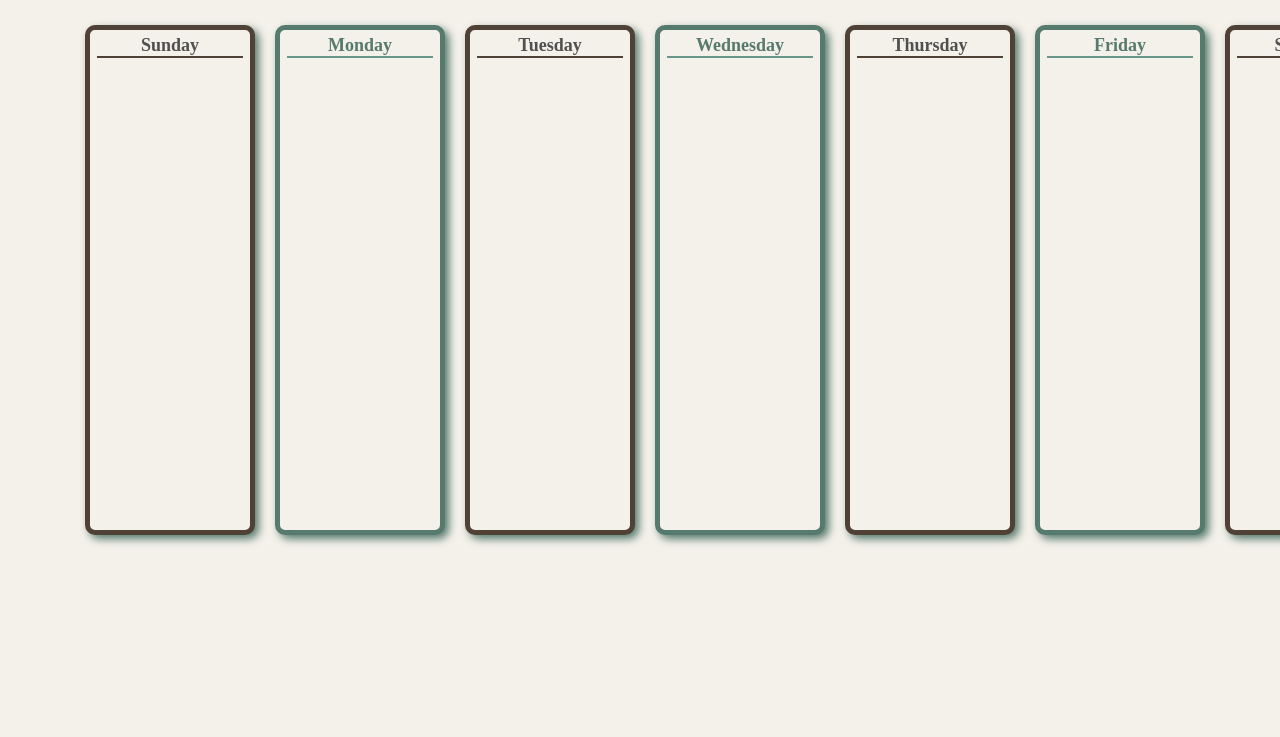
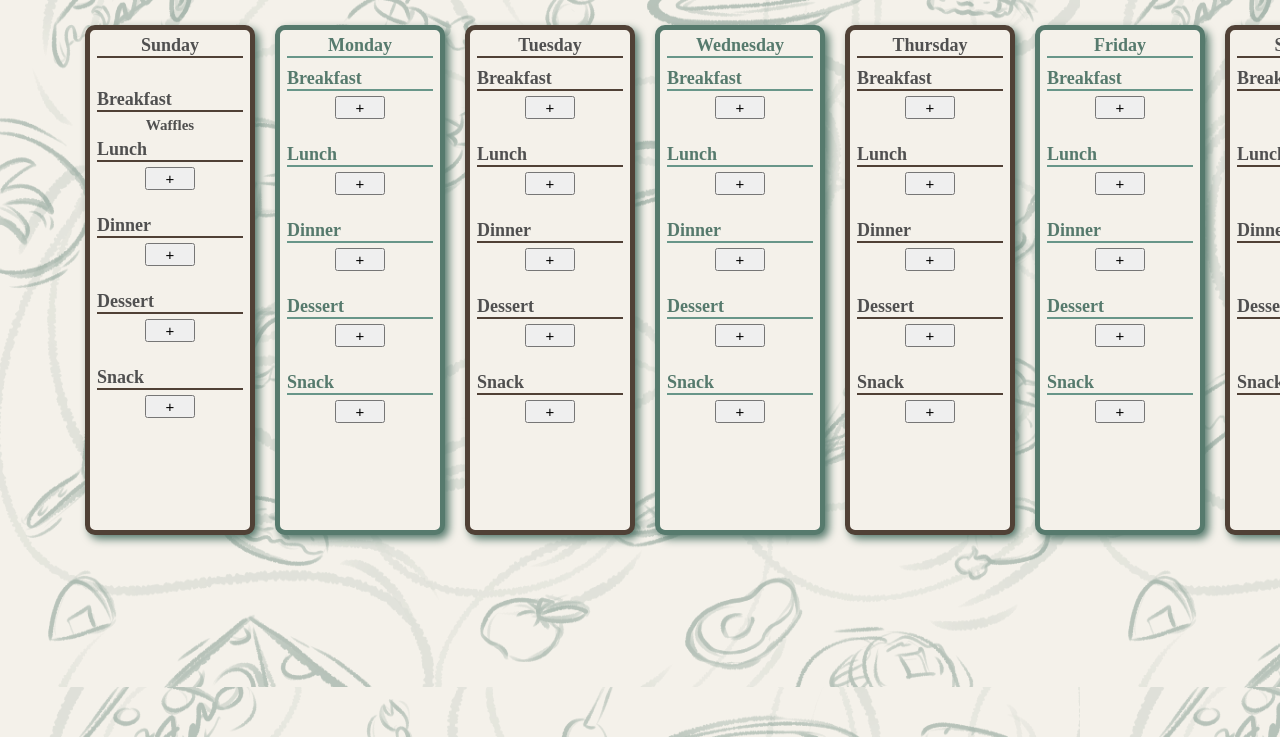
Before and after one commit to hunter-byte-afk/ReciMe, a website: page html/prep.html in a window 1280 px wide. Shown: the part 63-800 px from the top of the page. Drawn offline with Linux system fonts and the light colour scheme.

Commit message:
visuals update
- prep days filled (no connection)
- visuals for pantry with borders

```diff
--- a/html/prep.html
+++ b/html/prep.html
@@ -66,35 +66,122 @@
         <div class = "prep">
             <div class = "week">
                 <div class = "sun"  id = "brown">
-                    <p> Sunday </p>
+                    <p class = "day"> Sunday </p>
                     <br>
                     <div class = "prepItem">
-
+                        <p> Breakfast </p>
+                        <h6> Waffles </h6>
+                        <p> Lunch </p>
+                        <button> + </button>
+                        <p> Dinner </p>
+                        <button> + </button>
+                        <p> Dessert </p>
+                        <button> + </button>
+                        <p> Snack </p>
+                        <button> + </button>
                     </div>
                 </div>
 
                 <div class = "mon" id = "blue">
                     <p> Monday </p>
+
+                    <div class = "prepItem">
+                        <p> Breakfast </p>
+                        <button> + </button>
+                        <p> Lunch </p>
+                        <button> + </button>
+                        <p> Dinner </p>
+                        <button> + </button>
+                        <p> Dessert </p>
+                        <button> + </button>
+                        <p> Snack </p>
+                        <button> + </button>
+                    </div>
                 </div>
 
                 <div class = "tue" id = "brown">
                     <p> Tuesday </p>
+
+                    <div class = "prepItem">
+                        <p> Breakfast </p>
+                        <button> + </button>
+                        <p> Lunch </p>
+                        <button> + </button>
+                        <p> Dinner </p>
+                        <button> + </button>
+                        <p> Dessert </p>
+                        <button> + </button>
+                        <p> Snack </p>
+                        <button> + </button>
+                    </div>
                 </div>
 
                 <div class = "wed"  id = "blue">
                     <p> Wednesday </p>
+
+                    <div class = "prepItem">
+                        <p> Breakfast </p>
+                        <button> + </button>
+                        <p> Lunch </p>
+                        <button> + </button>
+                        <p> Dinner </p>
+                        <button> + </button>
+                        <p> Dessert </p>
+                        <button> + </button>
+                        <p> Snack </p>
+                        <button> + </button>
+                    </div>
                 </div>
 
                 <div class = "thur" id = "brown">
                     <p> Thursday </p>
+
+                    <div class = "prepItem">
+                        <p> Breakfast </p>
+                        <button> + </button>
+                        <p> Lunch </p>
+                        <button> + </button>
+                        <p> Dinner </p>
+                        <button> + </button>
+                        <p> Dessert </p>
+                        <button> + </button>
+                        <p> Snack </p>
+                        <button> + </button>
+                    </div>
                 </div>
 
                 <div class = "fri"  id = "blue">
                     <p> Friday </p>
+
+                    <div class = "prepItem">
+                        <p> Breakfast </p>
+                        <button> + </button>
+                        <p> Lunch </p>
+                        <button> + </button>
+                        <p> Dinner </p>
+                        <button> + </button>
+                        <p> Dessert </p>
+                        <button> + </button>
+                        <p> Snack </p>
+                        <button> + </button>
+                    </div>
                 </div>
 
                 <div class = "sat" id = "brown">
                     <p> Saturday </p>
+
+                    <div class = "prepItem">
+                        <p> Breakfast </p>
+                        <button> + </button>
+                        <p> Lunch </p>
+                        <button> + </button>
+                        <p> Dinner </p>
+                        <button> + </button>
+                        <p> Dessert </p>
+                        <button> + </button>
+                        <p> Snack </p>
+                        <button> + </button>
+                    </div>
                 </div>
             </div>
         </div>
--- a/html/style.css
+++ b/html/style.css
@@ -2,6 +2,8 @@ body{
     background-color: #F4F1EA;
     margin: 0px;
     padding: 0px;
+    background-image: url("/images/foodBkg.png");
+    background-size: 1080px 750px;
 }
 
 button{
@@ -18,6 +20,7 @@ button{
     padding: 0px;
     font-size: 20px;
     font-weight: bold;
+    position: sticky;
 }
 
 .navbar ul li{
@@ -65,7 +68,24 @@ button{
 
 .prepItem{
     display: flex;
-    background-color: black;
+    flex-direction: column;
+    justify-content: space-between;
+}
+
+.prepItem p{
+    text-align: left;
+}
+
+.prepItem button{
+    width: 50px;
+    font-size: 15px;
+    align-self: center;
+    margin-bottom: 20px;
+}
+
+.prepItem h6{
+    font-size: 15px;
+    margin: 0px;
 }
 
 .sun, .tue, .thur, .sat{
@@ -113,8 +133,6 @@ button{
 .home{
     display: flex;
     align-items: flex-start;
-    background-image: url("/images/foodBkg.png");
-    background-size:auto;
 }
 
 .grocery{
@@ -269,12 +287,15 @@ button{
 /* PANTRY: Search Section*/
 .search{
     background-color: #A49E8D;
+    border: 5px solid #504136;
+    border-radius: 5px;
     display: flex;
     flex-direction: column;
     justify-content: center;
     align-items: center;
     margin: 15px;
     width: 200px;
+    box-shadow: 4px 4px 8px #504136;
 }
 
 .search .topic{
@@ -303,6 +324,9 @@ button{
     min-height: 400px;
     padding: 20px;
     align-content: flex-start;
+    border: 5px solid #504136;
+    border-radius: 5px;
+    box-shadow: 4px 4px 8px #504136;
 }
 
 .recipeCard{
```
Also changed, not shown: html/pantry.html (+2 -1 lines).
